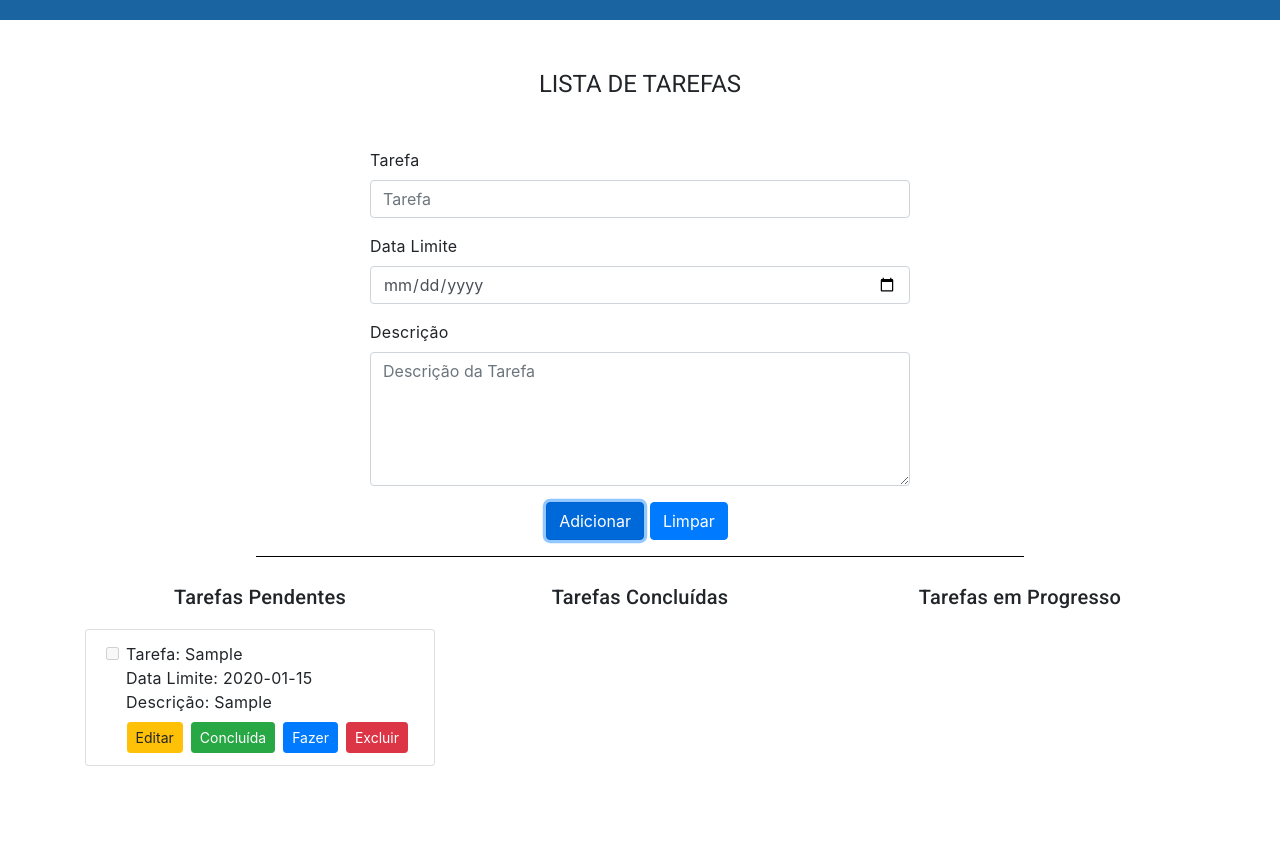
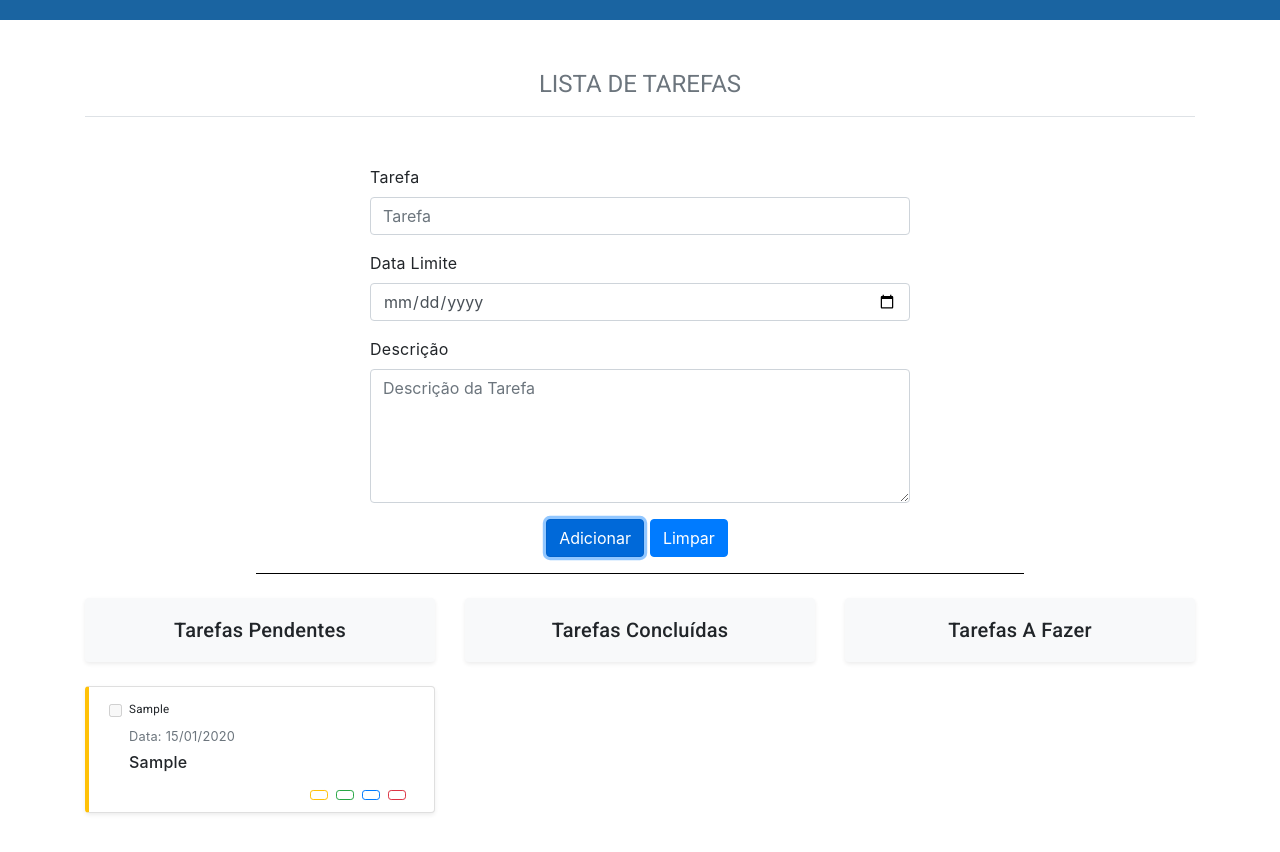
Before and after one commit to HenryLimaEXE/Lista_de_tarefas-main, an Angular app: page / in a window 1280 px wide. Both pictures are taken after typing "Sample", "2020-01-15", "Sample" into the empty fields and a click on the button "Adicionar". Shown: the top 852 px of the page. Built offline with nearby package versions, Linux system fonts and the light colour scheme.

Commit message:
Feature - Ajustes aplicados para Layou. - Ajustes de fluxo - Aplicação de icones

```diff
--- a/package.json
+++ b/package.json
@@ -20,6 +20,7 @@
     "@angular/platform-browser": "^16.2.0",
     "@angular/platform-browser-dynamic": "^16.2.0",
     "@angular/router": "^16.2.0",
+    "@ng-bootstrap/ng-bootstrap": "^18.0.0",
     "rxjs": "~7.8.0",
     "sweetalert2": "^11.17.2",
     "tslib": "^2.3.0",
--- a/src/app/pages/lista-tarefas/lista-tarefas.component.css
+++ b/src/app/pages/lista-tarefas/lista-tarefas.component.css
@@ -79,6 +79,58 @@ section {
   color: #3f51b5;
 }
 
-.btn{
+.btn {
   margin-right: 6px;
 }
+
+.list-group-item {
+  transition: all 0.3s ease;
+  border-left: 4px solid #ffc107 !important;
+}
+
+.hover-effect:hover {
+  transform: translateY(-2px);
+  box-shadow: 0 5px 15px rgba(0, 0, 0, 0.1) !important;
+}
+
+.tarefa-concluida {
+  text-decoration: line-through;
+  opacity: 0.7;
+}
+
+.tarefa-pendente {
+  font-weight: 500;
+}
+
+@import url("https://cdn.jsdelivr.net/npm/bootstrap-icons@1.8.1/font/bootstrap-icons.css");
+
+.gap-2>* {
+  margin-right: 0.5rem;
+}
+
+.alta-prioridade {
+  border-left: 4px solid #dc3545 !important;
+}
+
+.media-prioridade {
+  border-left: 4px solid #fd7e14 !important;
+}
+
+.baixa-prioridade {
+  border-left: 4px solid #28a745 !important;
+}
+
+.loading-item {
+  background: linear-gradient(90deg, #f8f9fa 25%, #e9ecef 50%, #f8f9fa 75%);
+  background-size: 200% 100%;
+  animation: shimmer 1.5s infinite;
+}
+
+@keyframes shimmer {
+  to { background-position: -200% 0; }
+}
+
+.btn[disabled] {
+  opacity: 0.5;
+  cursor: not-allowed;
+}
--- a/src/app/pages/lista-tarefas/lista-tarefas.component.html
+++ b/src/app/pages/lista-tarefas/lista-tarefas.component.html
@@ -11,7 +11,9 @@
 <body>
 
   <div class="container mt-5">
-    <h1 class="text-center mb-5">LISTA DE TAREFAS</h1>
+    <h1 class="text-center mb-5 fw-light display-4 text-muted border-bottom pb-3">
+      LISTA DE TAREFAS
+    </h1>
     <div class="row justify-content-center">
       <div class="col-md-6">
         <div class="form-group mb-3">
@@ -41,73 +43,126 @@
   <div class="container mt-4">
     <div class="row">
       <div class="col-md-4 mb-4">
-        <h2 class="text-center">Tarefas Pendentes</h2>
+        <h2 class="text-center mb-4 p-3 bg-light rounded shadow-sm">Tarefas Pendentes</h2>
         <ul class="list-group">
-          <li *ngFor="let tarefa of tarefasPendentes; let i = index" class="list-group-item">
+          <li *ngFor="let tarefa of tarefasPendentes; let i = index"
+            class="list-group-item mb-3 rounded shadow-sm hover-effect">
             <div class="form-check">
               <input type="checkbox" [(ngModel)]="tarefa.concluida" class="form-check-input"
                 [disabled]="!tarefa.concluida">
-              <span [class]="tarefa.concluida ? 'tarefa-concluida' : ''">
-                Tarefa: {{ tarefa.tarefa }}<br>
-                Data Limite: {{ tarefa.dataLimite }}<br>
-                Descrição: {{ tarefa.descricao }}
+              <span [class]="tarefa.concluida ? 'tarefa-concluida text-muted' : 'tarefa-pendente'">
+                <h5 class="mb-2 fw-bold">{{ tarefa.tarefa }}</h5>
+                <div class="d-flex align-items-center mb-1">
+                  <i class="bi bi-calendar me-2"></i>
+                  <small class="text-muted">Data: {{ tarefa.dataLimite | date:'dd/MM/yyyy' }}</small>
+                </div>
+                <p class="mb-0"><i class="bi bi-card-text me-2"></i>{{ tarefa.descricao }}</p>
               </span>
             </div>
-            <div class="d-flex justify-content-end mt-2">
-              <button (click)="editarTarefa(i, tarefasPendentes)" class="btn btn-warning btn-sm mr-2">Editar</button>
-              <button (click)="alternarStatusTarefa(i, tarefasPendentes)" class="btn btn-success btn-sm mr-2">
-                Concluída
+            <div class="d-flex justify-content-end mt-3 gap-2">
+              <button (click)="editarTarefa(i, tarefasPendentes)" class="btn btn-outline-warning btn-sm"
+                data-bs-toggle="tooltip" data-bs-placement="top" title="Editar tarefa">
+                <i class="bi bi-pencil"></i>
               </button>
-              <button (click)="moverParaFazendo(i)" class="btn btn-primary btn-sm mr-2">Fazer</button>
-              <button (click)="excluirTarefa(i, tarefasPendentes)" class="btn btn-danger btn-sm">Excluir</button>
+
+              <button (click)="alternarStatusTarefa(i, tarefasPendentes)" class="btn btn-outline-success btn-sm"
+                data-bs-toggle="tooltip" data-bs-placement="top" title="Marcar como concluída">
+                <i class="bi bi-check2"></i>
+              </button>
+
+              <button (click)="moverParaFazendo(i, tarefasPendentes)" class="btn btn-outline-primary btn-sm" data-bs-toggle="tooltip"
+                data-bs-placement="top" title="Mover para 'Fazendo'">
+                <i class="bi bi-arrow-right"></i>
+              </button>
+
+              <button (click)="excluirTarefa(i, tarefasPendentes)" class="btn btn-outline-danger btn-sm"
+                data-bs-toggle="tooltip" data-bs-placement="top" title="Excluir tarefa">
+                <i class="bi bi-trash"></i>
+              </button>
             </div>
           </li>
         </ul>
       </div>
 
       <div class="col-md-4 mb-4">
-        <h2 class="text-center">Tarefas Concluídas</h2>
+        <h2 class="text-center mb-4 p-3 bg-light rounded shadow-sm">Tarefas Concluídas</h2>
         <ul class="list-group">
-          <li *ngFor="let tarefa of tarefasConcluidas; let i = index" class="list-group-item">
+          <li *ngFor="let tarefa of tarefasConcluidas; let i = index"
+            class="list-group-item mb-3 rounded shadow-sm hover-effect">
             <div class="form-check">
               <input type="checkbox" [(ngModel)]="tarefa.concluida" class="form-check-input"
                 [disabled]="!tarefa.concluida">
-              <span [class]="tarefa.concluida ? 'tarefa-concluida' : ''">
-                Tarefa: {{ tarefa.tarefa }}<br>
-                Data Limite: {{ tarefa.dataLimite }}<br>
-                Descrição: {{ tarefa.descricao }}
+              <span [class]="tarefa.concluida ? 'tarefa-concluida text-muted' : 'tarefa-pendente'">
+                <h5 class="mb-2 fw-bold">{{ tarefa.tarefa }}</h5>
+                <div class="d-flex align-items-center mb-1">
+                  <i class="bi bi-calendar me-2"></i>
+                  <small class="text-muted">Data: {{ tarefa.dataLimite | date:'dd/MM/yyyy' }}</small>
+                </div>
+                <p class="mb-0"><i class="bi bi-card-text me-2"></i>{{ tarefa.descricao }}</p>
               </span>
             </div>
-            <div class="d-flex justify-content-end mt-2">
-              <button (click)="editarTarefa(i, tarefasConcluidas)" class="btn btn-warning btn-sm mr-2">Editar</button>
-              <button (click)="alternarStatusTarefa(i, tarefasConcluidas)" class="btn btn-primary btn-sm mr-2">
-                Pendente
+            <div class="d-flex justify-content-end mt-3 gap-2">
+              <button (click)="editarTarefa(i, tarefasConcluidas)" class="btn btn-outline-warning btn-sm"
+                data-bs-toggle="tooltip" data-bs-placement="top" title="Editar tarefa">
+                <i class="bi bi-pencil"></i>
               </button>
-              <button (click)="excluirTarefa(i, tarefasConcluidas)" class="btn btn-danger btn-sm">Excluir</button>
+
+              <button (click)="alternarStatusTarefa(i, tarefasConcluidas)" class="btn btn-outline-success btn-sm"
+                data-bs-toggle="tooltip" data-bs-placement="top" title="Marcar como concluída" [disabled]="true">
+                <i class="bi bi-check2"></i>
+              </button>
+
+              <button (click)="moverParaFazendo(i, tarefasConcluidas)" class="btn btn-outline-primary btn-sm" data-bs-toggle="tooltip"
+                data-bs-placement="top" title="Mover para 'Fazendo'">
+                <i class="bi bi-arrow-right"></i>
+              </button>
+
+              <button (click)="excluirTarefa(i, tarefasConcluidas)" class="btn btn-outline-danger btn-sm"
+                data-bs-toggle="tooltip" data-bs-placement="top" title="Excluir tarefa">
+                <i class="bi bi-trash"></i>
+              </button>
             </div>
           </li>
         </ul>
       </div>
 
       <div class="col-md-4 mb-4">
-        <h2 class="text-center">Tarefas em Progresso</h2>
+        <h2 class="text-center mb-4 p-3 bg-light rounded shadow-sm">Tarefas A Fazer</h2>
         <ul class="list-group">
-          <li *ngFor="let tarefa of tarefasAFazer; let i = index" class="list-group-item">
+          <li *ngFor="let tarefa of tarefasAFazer; let i = index"
+            class="list-group-item mb-3 rounded shadow-sm hover-effect">
             <div class="form-check">
               <input type="checkbox" [(ngModel)]="tarefa.concluida" class="form-check-input"
                 [disabled]="!tarefa.concluida">
-              <span [class]="tarefa.concluida ? 'tarefa-concluida' : ''">
-                Tarefa: {{ tarefa.tarefa }}<br>
-                Data Limite: {{ tarefa.dataLimite }}<br>
-                Descrição: {{ tarefa.descricao }}
+              <span [class]="tarefa.concluida ? 'tarefa-concluida text-muted' : 'tarefa-pendente'">
+                <h5 class="mb-2 fw-bold">{{ tarefa.tarefa }}</h5>
+                <div class="d-flex align-items-center mb-1">
+                  <i class="bi bi-calendar me-2"></i>
+                  <small class="text-muted">Data: {{ tarefa.dataLimite | date:'dd/MM/yyyy' }}</small>
+                </div>
+                <p class="mb-0"><i class="bi bi-card-text me-2"></i>{{ tarefa.descricao }}</p>
               </span>
             </div>
-            <div class="d-flex justify-content-end mt-2">
-              <button (click)="editarTarefa(i, tarefasAFazer)" class="btn btn-warning btn-sm mr-2">Editar</button>
-              <button (click)="alternarStatusTarefa(i, tarefasAFazer)" class="btn btn-success btn-sm mr-2">
-                Concluída
+            <div class="d-flex justify-content-end mt-3 gap-2">
+              <button (click)="editarTarefa(i, tarefasAFazer)" class="btn btn-outline-warning btn-sm"
+                data-bs-toggle="tooltip" data-bs-placement="top" title="Editar tarefa">
+                <i class="bi bi-pencil"></i>
               </button>
-              <button (click)="excluirTarefa(i, tarefasAFazer)" class="btn btn-danger btn-sm">Excluir</button>
+
+              <button (click)="alternarStatusTarefa(i, tarefasAFazer)" class="btn btn-outline-success btn-sm"
+                data-bs-toggle="tooltip" data-bs-placement="top" title="Marcar como concluída">
+                <i class="bi bi-check2"></i>
+              </button>
+
+              <button (click)="moverParaFazendo(i, tarefasAFazer)" class="btn btn-outline-primary btn-sm" data-bs-toggle="tooltip"
+                data-bs-placement="top" title="Mover para 'Fazendo'" [disabled]="true">
+                <i class="bi bi-arrow-right"></i>
+              </button>
+
+              <button (click)="excluirTarefa(i, tarefasAFazer)" class="btn btn-outline-danger btn-sm"
+                data-bs-toggle="tooltip" data-bs-placement="top" title="Excluir tarefa">
+                <i class="bi bi-trash"></i>
+              </button>
             </div>
           </li>
         </ul>
--- a/src/app/pages/lista-tarefas/lista-tarefas.component.ts
+++ b/src/app/pages/lista-tarefas/lista-tarefas.component.ts
@@ -185,12 +185,10 @@ export class ListaTarefasComponent implements OnInit {
     this.atualizarLocalStorage();
   }
 
-  moverParaFazendo(index: number) {
-    const tarefaSelecionada = this.tarefasPendentes[index];
+  moverParaFazendo(index: number, lista: { tarefa: string, dataLimite: string, descricao: string, concluida: boolean }[]) {
+    const tarefaSelecionada = lista[index];
     if (tarefaSelecionada) {
-
-      this.tarefasPendentes.splice(index, 1);
-
+      lista.splice(index, 1);
       this.tarefasAFazer.push(tarefaSelecionada);
       this.atualizarLocalStorage();
     }
```
Also changed, not shown: 1 other file (tests, documents, lock files or other folders).
